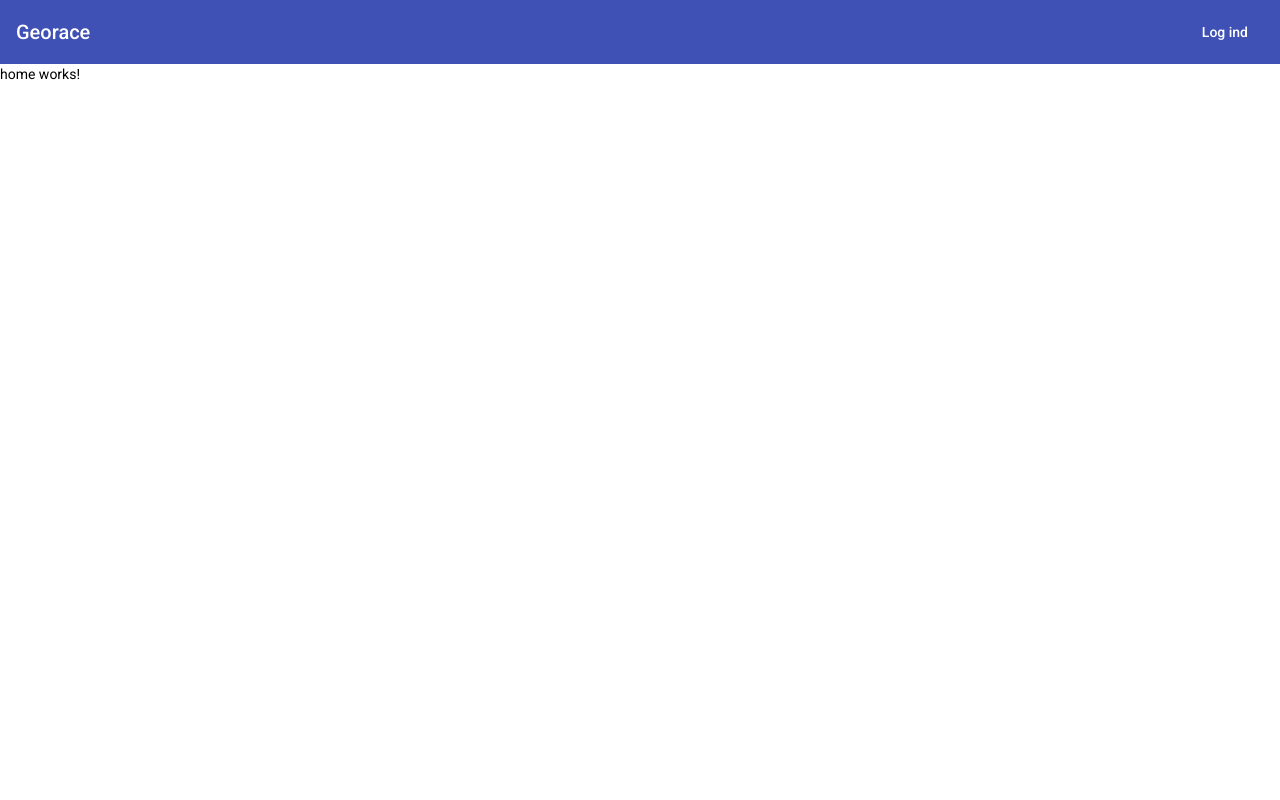
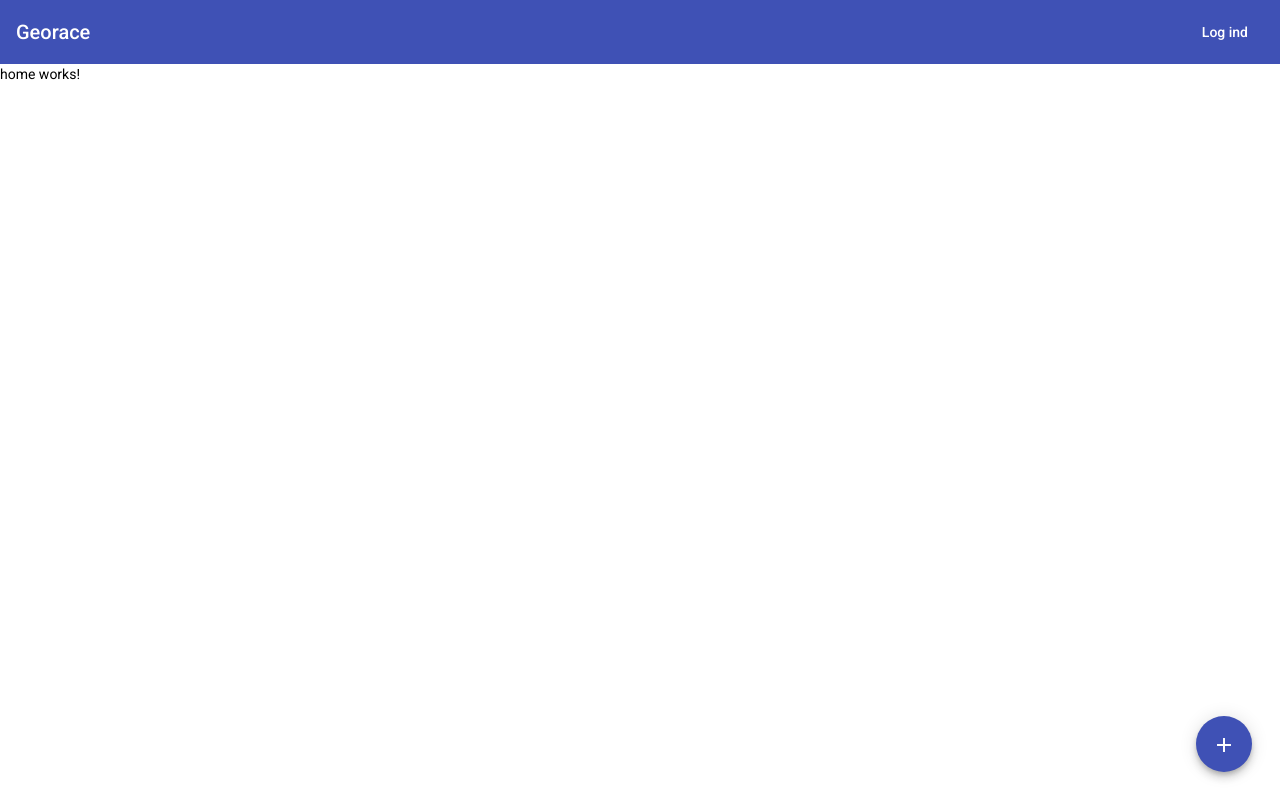
Before and after one commit to moveyourfeet/georace, an Angular app in the folder editor/: page / in a window 1280 px wide. Built offline with nearby package versions, Linux system fonts and the light colour scheme.

Commit message:
Add route component

```diff
--- a/editor/src/app/app-routing.module.ts
+++ b/editor/src/app/app-routing.module.ts
@@ -3,12 +3,14 @@ import { Routes, RouterModule } from '@angular/router';
 import { LoginComponent } from './login/login.component';
 import { RegisterComponent } from './register/register.component';
 import { HomeComponent } from './home/home.component';
+import { RouteComponent } from './route/route.component';
 
 
 const routes: Routes = [
   { path: '', component: HomeComponent },
   { path: 'register', component: RegisterComponent },
   { path: 'login', component: LoginComponent },
+  { path: 'route', component: RouteComponent },
 
   { path: '**', redirectTo: '' }
 ];
--- a/editor/src/app/home/home.component.html
+++ b/editor/src/app/home/home.component.html
@@ -1 +1,5 @@
 <p>home works!</p>
+
+<button mat-fab color="primary" aria-label="Ny rute" routerLink="/route">
+    <mat-icon>add</mat-icon>
+</button>
--- a/editor/src/app/home/home.component.scss
+++ b/editor/src/app/home/home.component.scss
@@ -0,0 +1,6 @@
+
+.mat-fab {
+    position: absolute;
+    bottom: 2em;
+    right: 2em;
+}
--- /dev/null
+++ b/editor/src/app/route/route.component.html
@@ -0,0 +1 @@
+<p>route works!</p>
--- /dev/null
+++ b/editor/src/app/route/route.component.ts
@@ -0,0 +1,15 @@
+import { Component, OnInit } from '@angular/core';
+
+@Component({
+  selector: 'app-route',
+  templateUrl: './route.component.html',
+  styleUrls: ['./route.component.scss']
+})
+export class RouteComponent implements OnInit {
+
+  constructor() { }
+
+  ngOnInit(): void {
+  }
+
+}
```
Also changed, not shown: editor/src/app/app.module.ts (+6 -2 lines), editor/src/app/route/route.component.scss (added), 1 other file (tests, documents, lock files or other folders).
